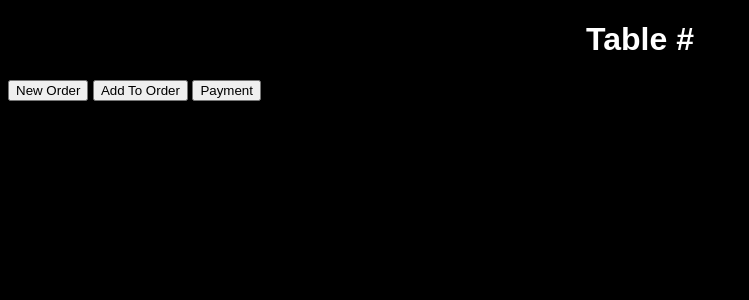
After one commit to gd05134/DBS_Restaurant_POS, a Flask app: template templates/order.html in a window 1280 px wide. The commit adds this page. Shown: the top 300 px of the page, without its empty margins (0-749 px from the left). Run offline with Flask 3, Linux system fonts and the light colour scheme; the template is opened without the code that fills it, so the values that code supplies are empty.

Commit message:
Added __init__ for all models, forgot to at first lol. Also starting to combine database and website

```diff
--- a/main.py
+++ b/main.py
@@ -12,10 +12,17 @@ db = SQLAlchemy(app)
 #Order Schema
 class Order(db.Model):
     order_id = db.Column(db.Integer, primary_key=True)                                #Add Auto Increment
-    cust_id = db.Column(db.Integer, db.ForeignKey("customer.cust_id"))         #References cust_id in customer? #Update: I think this is the right way
-    table_id = db.Column(db.Integer)                                                  #References table_id in table?
+    cust_id = db.Column(db.Integer, db.ForeignKey("customer.cust_id"))
+    table_id = db.Column(db.Integer, db.ForeignKey("table.table_id"))
     order_time = db.Column(db.DateTime, default = datetime.today(), nullable=False)   #idk if this is the right datetime function, will change later
     total_cost = db.Column(db.Integer, nullable=False)                                #add logic for incrementing later, change to decimal
+
+    def __init__(self, order_id, cust_id, table_id, order_time, total_cost):
+        self.order_id = order_id
+        self.cust_id = cust_id
+        self.table_id = table_id
+        self.order_time = order_time
+        self.total_cost = total_cost
 
 #Customer Schema
 class Customer(db.Model):
@@ -23,8 +30,16 @@ class Customer(db.Model):
     cust_first_name = db.Column(db.String(50), nullable=False)
     cust_last_name = db.Column(db.String(50), nullable=False)
     phone_no = db.Column(db.String(10), nullable=False)                               #How to make unique?
-    Email = db.Column(db.String(60), nullable=False)                                  #How to make unique?
-    pref_table = db.Column(db.Integer)                                                #References table_id in table?
+    email = db.Column(db.String(60), nullable=False)                                  #How to make unique?
+    pref_table = db.Column(db.Integer, db.ForeignKey("table.table_id"))
+
+    def __init__(self, cust_id, cust_first_name, cust_last_name, phone_no, email, pref_table):
+        self.cust_id = cust_id
+        self.cust_first_name = cust_first_name
+        self.cust_last_name = cust_last_name
+        self.phone_no = phone_no
+        self.email = email
+        self.pref_table = pref_table
 
 #Table Schema
 class Table(db.Model):
@@ -32,50 +47,89 @@ class Table(db.Model):
     capacity = db.Column(db.Integer, nullable=False)                                  #How to make unique?
     loc = db.Column(db.String(20))
 
+    def __init__(self, table_id, capacity, loc):
+        self.table_id = table_id
+        self.capacity = capacity
+        self.loc = loc
+
 #Reservation Schema
 class Reservation(db.Model):
     reservation_id = db.Column(db.Integer, primary_key=True)                          #Add auto increment
-    cust_id = db.Column(db.Integer, nullable=False)                                   #Add foreign key
+    cust_id = db.Column(db.Integer, db.ForeignKey("customer.cust_id"), nullable=False)
     date_created = db.Column(db.DateTime, default = datetime.today(), nullable=False) #idk if this is the right datetime function, will change later
     date_reserved = db.Column(db.DateTime, default = datetime.today(), nullable=False)#pulls current time, find function to pull select time
+
+    def __init__(self, reservation_id, cust_id, date_created, date_reserved):
+        self.reservation_id = reservation_id
+        self.cust_id = cust_id
+        self.date_created = date_created
+        self.date_reserved = date_reserved
 
 #Payment Schema
 class Payment(db.Model):
     payment_id = db.Column(db.Integer, primary_key=True, nullable=False)              #Add auto increment
-    order_id = db.Column(db.Integer, nullable=False)                                  #Add Foreign Key
+    order_id = db.Column(db.Integer,db.ForeignKey("order.order_id"), nullable=False)
     amount = db.Column(db.Integer, nullable=False)                                    #Change to decimal
     payment_method = db.Column(db.String(20), nullable=False)
     payment_date = db.Column(db.DateTime, default = datetime.today(), nullable=False)
+
+    def __init__(self, payment_id, order_id, amount, payment_method, payment_date):
+        self.payment_id = payment_id
+        self.order_id = order_id
+        self.amount = amount
+        self.payment_method = payment_method
+        self.payment_date = payment_date
 
 #MenuCategory Schema
 class MenuCat(db.Model):
     category_id = db.Column(db.Integer, primary_key=True, nullable=False)                               #increments
     name = db.Column(db.String(30), nullable=False)                                   #Unique?
 
+    def __init__(self, category_id, name):
+        self.category_id = category_id
+        self.name = name
+
 #MenuItem Schema
 class MenuItem(db.Model):
     menu_item_id = db.Column(db.Integer, primary_key=True, nullable=False)                              #Increments
-    category_id = db.Column(db.Integer, nullable=False)                               #References cat_id in MenuCategory
+    category_id = db.Column(db.Integer, db.ForeignKey("menu_cat.category_id"), nullable=False)
     name = db.Column(db.String(50), nullable=False)                                   #Unique?
     desc = db.Column(db.String(200))
     price = db.Column(db.Integer, nullable=False)                                     #Change to decimal
 
+    def __init__(self, menu_item_id, category_id, name, desc, price):
+        self.menu_item_id = menu_item_id
+        self.category_id = category_id
+        self.name = name
+        self.desc = desc
+        self.price = price
+
 #OrderItem Schema
 class OrderItem(db.Model):
     order_item_id = db.Column(db.Integer, primary_key=True)                                            #Increments
-    order_id = db.Column(db.Integer, nullable=False)                                 #references order_id in Order
-    menu_item_id = db.Column(db.Integer, nullable=False)                             #references menu_item_id in MenuItem
+    order_id = db.Column(db.Integer,db.ForeignKey("order.order_id"), nullable=False)
+    menu_item_id = db.Column(db.Integer,db.ForeignKey("menu_item.menu_item_id"), nullable=False)
     quantity = db.Column(db.Integer, nullable=False)
     special_instructions = db.Column(db.String(100))
+
+    def __init__(self, order_item_id, order_id, menu_item_id, quantity, special_instructions):
+        self.order_item_id = order_item_id
+        self.order_id = order_id
+        self.menu_item_id = menu_item_id
+        self.quantity = quantity
+        self.special_instructions = special_instructions
 
 #Create Database, run once then comment out when db is created
 # with app.app_context():
 #    db.create_all()
+for i in range(10):
+
+    db
 
 #Code to write to the App
 #Open App
 #These are the old functions, we need to entirely gut these for our own purposes
-# @app.route('/', methods=['POST', 'GET'])
+#@app.route('/')
 # def index():
 #     if request.method == 'POST':
 #         task_content = request.form['content']
@@ -117,7 +171,27 @@ class OrderItem(db.Model):
 #                return 'There was an issue updating your task'
 #     else:
 #         return render_template('update.html', task=task)
+@app.route('/', methods=['GET','POST'])
+def index():
+    if request.method == 'POST':
+        try:
+            db.session.commit()
+            return redirect('/order/')
+        except:
+               return 'There was an issue opening the order'
+    else:
+        return render_template('index.html')
 
+@app.route('/order/', methods=['GET','POST'])
+def update():
+     if request.method == 'POST':
+        try:
+            db.session.commit()
+            return redirect('/')
+        except:
+               return 'There was an issue opening the layout'
+     else:
+        return render_template('order.html')
 
-# if __name__ == '__main__':
-#     app.run(debug=True)
+if __name__ == '__main__':
+     app.run(debug=True)
--- a/static/css/main.css
+++ b/static/css/main.css
@@ -1,36 +1,47 @@
 body, html {
-    margin: 0;
+    /* margin: 0; */
     font-family: sans-serif;
-    background-color: lightblue;
+    background-color: black;
+    color: white;
 }
 
-.content {
+.smalltable {
+    height: 150px;
+    width: 100px;
+}
+
+.largetable {
+    height: 100px;
+    width: 200px;
+    border-radius: 25px;
+}
+
+/* .content {
     margin: 0 auto;
     width: 400px;
-}
+} */
 
 table, td, th {
     border: 1px solid #aaa;
 }
 
-table {
+/* table {
     border-collapse: collapse;
     width: 100%;
-}
+} */
 
 th {
     height: 30px;
 }
 
-td {
-    text-align: center;
+/* td {
     padding: 5px;
-}
+} */
 
-.form {
+/* .form {
     margin-top: 20px;
-}
+} */
 
-#content {
+/* #content {
     width: 70%;
-}
+} */
--- a/tempCodeRunnerFile.py
+++ b/tempCodeRunnerFile.py
@@ -1,2 +1,2 @@
-if __name__ == '__main__':
-#    app.run(debug=True)
+with app.app_context():
+   db.create_all()
--- a/templates/base.html
+++ b/templates/base.html
@@ -3,7 +3,7 @@
     <head>
         <meta charset="utf-8">
         <meta name="viewport" content="width=device-width, initial-scale=1">
-        <meta http-equiv="X-UA-Compatible" content="IE=edge">
+        <meta http-equiv="X-UA-Compatible" content="IE=chrome">
         <link rel="stylesheet" href="{{ url_for('static', filename='css/main.css') }}">
         {% block head %}{% endblock %}
     </head>
--- /dev/null
+++ b/templates/order.html
@@ -0,0 +1,17 @@
+{% extends 'base.html' %}
+
+{% block head %}
+<title>Task Master</title>
+{% endblock %}
+
+
+{% block body %}
+<div class="content">
+    <h1 style="text-align: center;">Table #</h1>
+    <form action="/" method="get">
+        <button>New Order</button>
+        <button>Add To Order</button>
+        <button>Payment</button>
+    </form>
+</div>
+{% endblock %}
```
Also changed, not shown: templates/index.html (+13 -29 lines), templates/update.html (deleted, +0 -17 lines), instance/restaurant_pos.db, instance/test.db (deleted).
